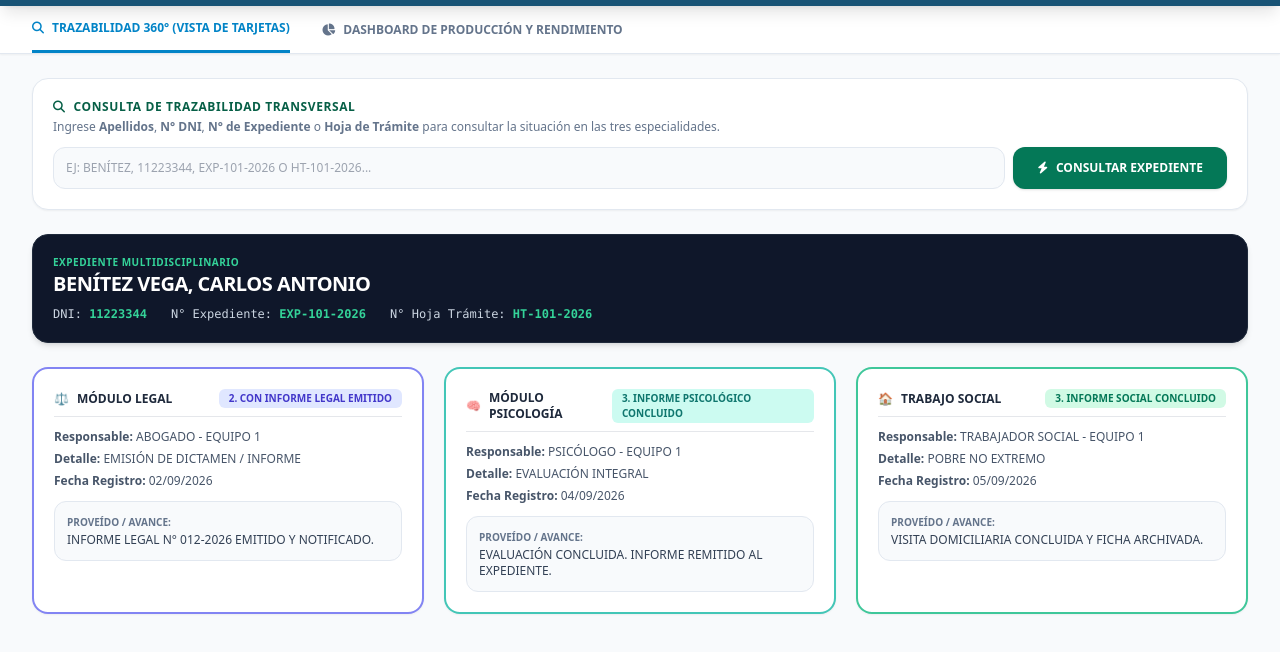
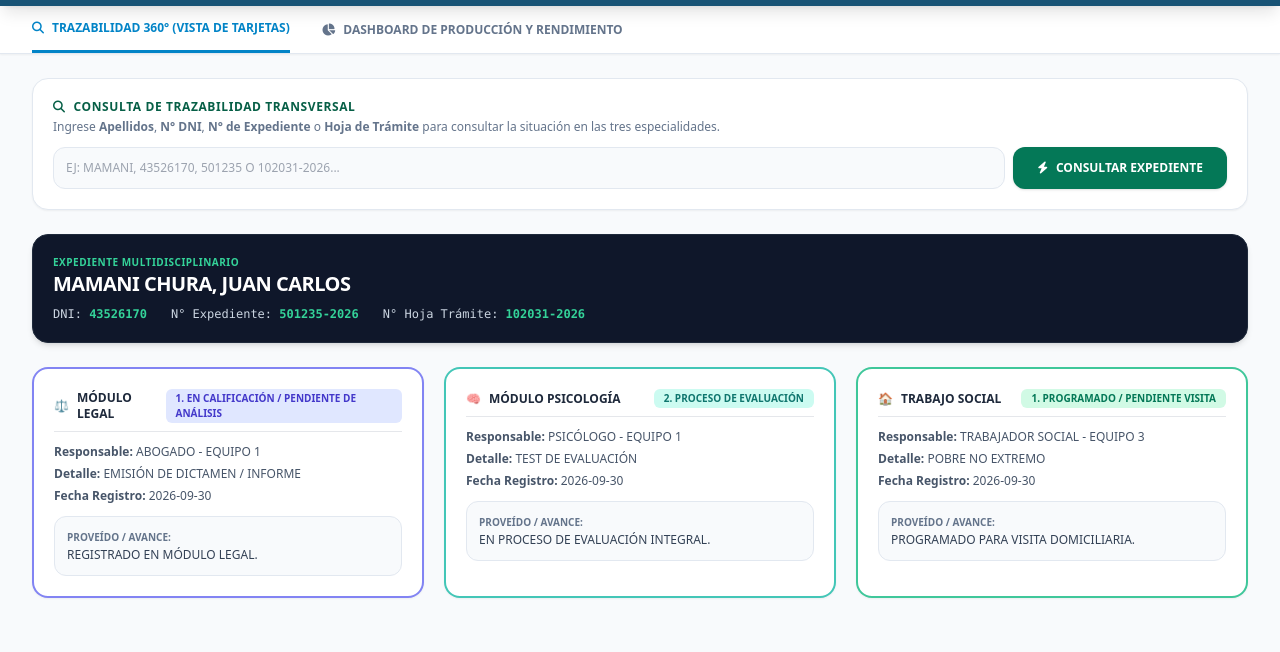
Before and after one commit to doigjorge-a11y/UPE, a plain HTML site: page index.html in a window 1280 px wide. Shown: the part 58-710 px from the top of the page. Drawn offline with nearby package versions, Linux system fonts and the light colour scheme; no server answers.

Commit message:
Update index.html

```diff
--- a/index.html
+++ b/index.html
@@ -82,7 +82,7 @@
        <p class="text-xs text-slate-500 mb-3">Ingrese <b>Apellidos</b>, <b>N° DNI</b>, <b>N° de Expediente</b> o <b>Hoja de Trámite</b> para consultar la situación en las tres especialidades.</p>
 
        <div class="flex gap-2">
-         <input type="text" id="inputBusquedaTrazabilidad" onkeyup="if(event.key==='Enter') buscarTrazabilidad360()" placeholder="Ej: BENÍTEZ, 11223344, EXP-101-2026 o HT-101-2026..." class="flex-1 p-3 bg-slate-50 border border-slate-200 rounded-xl text-xs uppercase font-medium outline-none focus:ring-2 focus:ring-emerald-600 focus:bg-white">
+         <input type="text" id="inputBusquedaTrazabilidad" onkeyup="if(event.key==='Enter') buscarTrazabilidad360()" placeholder="Ej: MAMANI, 43526170, 501235 o 102031-2026..." class="flex-1 p-3 bg-slate-50 border border-slate-200 rounded-xl text-xs uppercase font-medium outline-none focus:ring-2 focus:ring-emerald-600 focus:bg-white">
          <button type="button" onclick="buscarTrazabilidad360()" class="px-6 py-3 bg-emerald-700 hover:bg-emerald-800 text-white font-bold text-xs rounded-xl shadow transition flex items-center gap-2">
            <i class="fa-solid fa-bolt"></i> CONSULTAR EXPEDIENTE
          </button>
@@ -93,11 +93,11 @@
        <!-- CABECERA DEL EXPEDIENTE MULTIDISCIPLINARIO: ORDEN [DNI, EXPEDIENTE, HOJA TRÁMITE CON AÑO AL FINAL] -->
        <div class="bg-slate-900 text-white p-5 rounded-2xl shadow-md border border-slate-800">
          <p class="text-[10px] font-bold tracking-wider text-emerald-400 uppercase">EXPEDIENTE MULTIDISCIPLINARIO</p>
-         <h3 id="txtNombreAdministrado" class="text-xl font-bold tracking-tight">BENÍTEZ VEGA, CARLOS ANTONIO</h3>
+         <h3 id="txtNombreAdministrado" class="text-xl font-bold tracking-tight">MAMANI CHURA, JUAN CARLOS</h3>
          <div class="flex flex-wrap gap-6 text-xs font-mono text-slate-300 mt-2">
-           <span>DNI: <strong id="txtDniAdministrado" class="text-emerald-400">11223344</strong></span>
-           <span>N° Expediente: <strong id="txtExpAdministrado" class="text-emerald-400">EXP-101-2026</strong></span>
-           <span>N° Hoja Trámite: <strong id="txtHtAdministrado" class="text-emerald-400">HT-101-2026</strong></span>
+           <span>DNI: <strong id="txtDniAdministrado" class="text-emerald-400">43526170</strong></span>
+           <span>N° Expediente: <strong id="txtExpAdministrado" class="text-emerald-400">501235-2026</strong></span>
+           <span>N° Hoja Trámite: <strong id="txtHtAdministrado" class="text-emerald-400">102031-2026</strong></span>
          </div>
        </div>
 
@@ -108,16 +108,16 @@
              <div class="flex items-center gap-2 font-bold text-xs text-slate-800">
                <span>⚖️</span> <span>MÓDULO LEGAL</span>
              </div>
-             <span id="stLegal" class="px-2.5 py-0.5 bg-indigo-100 text-indigo-700 rounded-md font-bold text-[10px]">2. CON INFORME LEGAL EMITIDO</span>
+             <span id="stLegal" class="px-2.5 py-0.5 bg-indigo-100 text-indigo-700 rounded-md font-bold text-[10px]">1. EN CALIFICACIÓN / PENDIENTE DE ANÁLISIS</span>
            </div>
            <div class="text-xs space-y-1.5 text-slate-600">
              <p><b>Responsable:</b> <span id="respLegal">ABOGADO - EQUIPO 1</span></p>
              <p><b>Detalle:</b> <span id="detLegal">EMISIÓN DE DICTAMEN / INFORME</span></p>
-             <p><b>Fecha Registro:</b> <span id="fecLegal">02/09/2026</span></p>
+             <p><b>Fecha Registro:</b> <span id="fecLegal">2026-09-30</span></p>
            </div>
            <div class="bg-slate-50 p-3 rounded-xl border border-slate-200 text-xs text-slate-700">
              <p class="font-bold text-[10px] text-slate-500 uppercase mb-0.5">Proveído / Avance:</p>
-             <p id="obsLegal">INFORME LEGAL N° 012-2026 EMITIDO Y NOTIFICADO.</p>
+             <p id="obsLegal">REGISTRADO EN MÓDULO LEGAL.</p>
            </div>
          </div>
 
@@ -127,16 +127,16 @@
              <div class="flex items-center gap-2 font-bold text-xs text-slate-800">
                <span>🧠</span> <span>MÓDULO PSICOLOGÍA</span>
              </div>
-             <span id="stPsico" class="px-2.5 py-0.5 bg-teal-100 text-teal-700 rounded-md font-bold text-[10px]">3. INFORME PSICOLÓGICO CONCLUIDO</span>
+             <span id="stPsico" class="px-2.5 py-0.5 bg-teal-100 text-teal-700 rounded-md font-bold text-[10px]">2. PROCESO DE EVALUACIÓN</span>
            </div>
            <div class="text-xs space-y-1.5 text-slate-600">
              <p><b>Responsable:</b> <span id="respPsico">PSICÓLOGO - EQUIPO 1</span></p>
-             <p><b>Detalle:</b> <span id="detPsico">EVALUACIÓN INTEGRAL</span></p>
-             <p><b>Fecha Registro:</b> <span id="fecPsico">04/09/2026</span></p>
+             <p><b>Detalle:</b> <span id="detPsico">TEST DE EVALUACIÓN</span></p>
+             <p><b>Fecha Registro:</b> <span id="fecPsico">2026-09-30</span></p>
            </div>
            <div class="bg-slate-50 p-3 rounded-xl border border-slate-200 text-xs text-slate-700">
              <p class="font-bold text-[10px] text-slate-500 uppercase mb-0.5">Proveído / Avance:</p>
-             <p id="obsPsico">EVALUACIÓN CONCLUIDA. INFORME REMITIDO AL EXPEDIENTE.</p>
+             <p id="obsPsico">EN PROCESO DE EVALUACIÓN INTEGRAL.</p>
            </div>
          </div>
 
@@ -146,16 +146,16 @@
              <div class="flex items-center gap-2 font-bold text-xs text-slate-800">
                <span>🏠</span> <span>TRABAJO SOCIAL</span>
              </div>
-             <span id="stSocial" class="px-2.5 py-0.5 bg-emerald-100 text-emerald-700 rounded-md font-bold text-[10px]">3. INFORME SOCIAL CONCLUIDO</span>
+             <span id="stSocial" class="px-2.5 py-0.5 bg-emerald-100 text-emerald-700 rounded-md font-bold text-[10px]">1. PROGRAMADO / PENDIENTE VISITA</span>
            </div>
            <div class="text-xs space-y-1.5 text-slate-600">
-             <p><b>Responsable:</b> <span id="respSocial">TRABAJADOR SOCIAL - EQUIPO 1</span></p>
+             <p><b>Responsable:</b> <span id="respSocial">TRABAJADOR SOCIAL - EQUIPO 3</span></p>
              <p><b>Detalle:</b> <span id="detSocial">POBRE NO EXTREMO</span></p>
-             <p><b>Fecha Registro:</b> <span id="fecSocial">05/09/2026</span></p>
+             <p><b>Fecha Registro:</b> <span id="fecSocial">2026-09-30</span></p>
            </div>
            <div class="bg-slate-50 p-3 rounded-xl border border-slate-200 text-xs text-slate-700">
              <p class="font-bold text-[10px] text-slate-500 uppercase mb-0.5">Proveído / Avance:</p>
-             <p id="obsSocial">VISITA DOMICILIARIA CONCLUIDA Y FICHA ARCHIVADA.</p>
+             <p id="obsSocial">PROGRAMADO PARA VISITA DOMICILIARIA.</p>
            </div>
          </div>
        </div>
@@ -257,86 +257,43 @@
  </main>
 
  <script>
- // CONFIGURACIÓN DE CONEXIÓN CON GOOGLE APPS SCRIPT
  const URL_GOOGLE_APPS_SCRIPT = "https://script.google.com/macros/s/AKfycbxJtDKYNQG9zuLw4jEwJwqQuQjY7I8FF76sXKHJYY_jc9wMUG9eMrqkK6TkOQBmuN3arQ/exec";
 
- // MATRIZ DE RESPALDO (LOCAL MOCK)
+ // MATRIZ INCLUYENDO EL CASO DE JUAN CARLOS MAMANI CHURA (EXP: 501235-2026)
  const MOCK_TRAZABILIDAD = [
    {
-     administrado: "BENÍTEZ VEGA, CARLOS ANTONIO",
-     dni: "11223344",
-     ht: "HT-101-2026",
-     expediente: "EXP-101-2026",
-     legal: { estado: "2. CON INFORME LEGAL EMITIDO", resp: "ABOGADO - EQUIPO 1", det: "EMISIÓN DE DICTAMEN / INFORME", fec: "02/09/2026", obs: "INFORME LEGAL N° 012-2026 EMITIDO Y NOTIFICADO." },
-     psico: { estado: "3. INFORME PSICOLÓGICO CONCLUIDO", resp: "PSICÓLOGO - EQUIPO 1", det: "EVALUACIÓN INTEGRAL", fec: "04/09/2026", obs: "EVALUACIÓN CONCLUIDA. INFORME REMITIDO AL EXPEDIENTE." },
-     social: { estado: "3. INFORME SOCIAL CONCLUIDO", resp: "TRABAJADOR SOCIAL - EQUIPO 1", det: "POBRE NO EXTREMO", fec: "05/09/2026", obs: "VISITA DOMICILIARIA CONCLUIDA Y FICHA ARCHIVADA." }
+     administrado: "MAMANI CHURA, JUAN CARLOS",
+     dni: "43526170",
+     ht: "102031-2026",
+     expediente: "501235-2026",
+     legal: { estado: "1. EN CALIFICACIÓN / PENDIENTE DE ANÁLISIS", resp: "ABOGADO - EQUIPO 1", det: "EMISIÓN DE DICTAMEN / INFORME", fec: "2026-09-30", obs: "REGISTRADO EN MÓDULO LEGAL." },
+     psico: { estado: "2. PROCESO DE EVALUACIÓN", resp: "PSICÓLOGO - EQUIPO 1", det: "TEST DE EVALUACIÓN", fec: "2026-09-30", obs: "EN PROCESO DE EVALUACIÓN INTEGRAL." },
+     social: { estado: "1. PROGRAMADO / PENDIENTE VISITA", resp: "TRABAJADOR SOCIAL - EQUIPO 3", det: "POBRE NO EXTREMO", fec: "2026-09-30", obs: "PROGRAMADO PARA VISITA DOMICILIARIA." }
    },
    {
-     administrado: "CÓRDOVA RÍOS, ANA MARÍA",
-     dni: "22334455",
-     ht: "HT-102-2026",
-     expediente: "EXP-102-2026",
-     legal: { estado: "1. EN CALIFICACIÓN / PENDIENTE DE ANÁLISIS", resp: "ABOGADO - EQUIPO 2", det: "REVISIÓN FORMAL", fec: "08/09/2026", obs: "EN REVISIÓN DE ADMISIBILIDAD." },
-     psico: { estado: "2. PROCESO DE EVALUACIÓN / TEST", resp: "PSICÓLOGO - EQUIPO 2", det: "APLICACIÓN DE PRUEBAS", fec: "10/09/2026", obs: "SEGUNDA SESIÓN PROGRAMADA." },
-     social: { estado: "1. PROGRAMADO / PENDIENTE VISITA", resp: "TRABAJADOR SOCIAL - EQUIPO 2", det: "POBRE EXTREMO", fec: "11/09/2026", obs: "VISITA EN CAMPO PROGRAMADA PARA ESTA SEMANA." }
+     administrado: "GARCIA GARCIA, CARLOS",
+     dni: "21668732",
+     ht: "123456-2026",
+     expediente: "789012-2026",
+     legal: { estado: "2. CON INFORME LEGAL EMITIDO", resp: "ABOGADO - EQUIPO 1", det: "EMISIÓN DE DICTAMEN / INFORME", fec: "2026-09-26", obs: "INFORME EMITIDO." },
+     psico: { estado: "SIN REGISTRO", resp: "NO ASIGNADO", det: "-", fec: "-", obs: "PENDIENTE." },
+     social: { estado: "3. INFORME SOCIAL CONCLUIDO", resp: "TRABAJADOR SOCIAL - EQUIPO 1", det: "POBRE NO EXTREMO", fec: "2026-09-26", obs: "ALTA." }
    },
    {
-     administrado: "DÁVILA MENDOZA, JORGE LUIS",
-     dni: "33445566",
-     ht: "HT-103-2026",
-     expediente: "EXP-103-2026",
-     legal: { estado: "4. CONCLUIDO / ARCHIVO DEFINITIVO", resp: "ABOGADO - EQUIPO 3", det: "RESOLUCIÓN FINAL", fec: "12/09/2026", obs: "PROCESO FINALIZADO SATISFACTORIAMENTE." },
-     psico: { estado: "3. INFORME PSICOLÓGICO CONCLUIDO", resp: "PSICÓLOGO - EQUIPO 3", det: "EVALUACIÓN CLÍNICA", fec: "14/09/2026", obs: "INFORME 044-2026 EMITIDO." },
-     social: { estado: "3. INFORME SOCIAL CONCLUIDO", resp: "TRABAJADOR SOCIAL - EQUIPO 3", det: "NO POBRE / MEDIO", fec: "15/09/2026", obs: "INFORME SOCIAL REMITIDO A AUDITORÍA." }
-   },
-   {
-     administrado: "ESPINOZA CASTILLO, LUCÍA BEATRIZ",
-     dni: "44556677",
-     ht: "HT-104-2026",
-     expediente: "EXP-104-2026",
-     legal: { estado: "2. CON INFORME LEGAL EMITIDO", resp: "ABOGADO - EQUIPO 4", det: "DICTAMEN TÉCNICO", fec: "18/09/2026", obs: "DICTAMEN EMITIDO Y ENVIADO A MESA DE PARTES." },
-     psico: { estado: "1. CITADO PARA EVALUACIÓN", resp: "PSICÓLOGO - EQUIPO 4", det: "ENTREVISTA DE ENTRADA", fec: "19/09/2026", obs: "CITACIÓN NOTIFICADA VÍA TELEFÓNICA." },
-     social: { estado: "1. PROGRAMADO / PENDIENTE VISITA", resp: "TRABAJADOR SOCIAL - EQUIPO 4", det: "POBRE NO EXTREMO", fec: "20/09/2026", obs: "PENDIENTE CONFIRMACIÓN DE DIRECCIÓN." }
-   },
-   {
-     administrado: "FUENTES SALAZAR, PEDRO PABLO",
-     dni: "55667788",
-     ht: "HT-105-2026",
-     expediente: "EXP-105-2026",
-     legal: { estado: "1. EN CALIFICACIÓN / PENDIENTE DE ANÁLISIS", resp: "ABOGADO - EQUIPO 5", det: "ANÁLISIS DOCUMENTARIO", fec: "22/09/2026", obs: "EVALUANDO PRUEBAS PRESENTADAS." },
-     psico: { estado: "2. PROCESO DE EVALUACIÓN / TEST", resp: "PSICÓLOGO - EQUIPO 5", det: "SESIÓN INDIVIDUAL", fec: "23/09/2026", obs: "PRIMERA EVALUACIÓN COMPLETADA." },
-     social: { estado: "3. INFORME SOCIAL CONCLUIDO", resp: "TRABAJADOR SOCIAL - EQUIPO 5", det: "POBRE EXTREMO", fec: "24/09/2026", obs: "FICHA SOCIOECONÓMICA APROBADA." }
-   },
-   {
-     administrado: "GUTIÉRREZ VARGAS, ELENA PATRICIA",
-     dni: "66778899",
-     ht: "HT-106-2026",
-     expediente: "EXP-106-2026",
-     legal: { estado: "4. CONCLUIDO / ARCHIVO DEFINITIVO", resp: "ABOGADO - EQUIPO 6", det: "ARCHIVADO", fec: "25/09/2026", obs: "CONCLUIDO POR CUMPLIMIENTO DE PLAZO." },
-     psico: { estado: "3. INFORME PSICOLÓGICO CONCLUIDO", resp: "PSICÓLOGO - EQUIPO 6", det: "EVALUACIÓN PERICIAL", fec: "26/09/2026", obs: "INFORME EMITIDO AL AREA LEGAL." },
-     social: { estado: "4. DIRECCIÓN NO UBICADA", resp: "TRABAJADOR SOCIAL - EQUIPO 6", det: "INSPECCIÓN FALLIDA", fec: "28/09/2026", obs: "NO SE UBICÓ EL DOMICILIO INDICADO." }
+     administrado: "GARCÍA LÓPEZ, MARÍA ELENA",
+     dni: "41234567",
+     ht: "123456-2026",
+     expediente: "456789-2026",
+     legal: { estado: "2. CON INFORME LEGAL EMITIDO", resp: "ABOGADO - EQUIPO 1", det: "EMISIÓN DE DICTAMEN / INFORME", fec: "2026-09-26", obs: "INFORME LEGAL CONCLUIDO." },
+     psico: { estado: "3. INFORME PSICOLÓGICO CONCLUIDO", resp: "PSICÓLOGO - EQUIPO 2", det: "EVALUACIÓN PSICOLÓGICA", fec: "25/09/2026", obs: "INFORME FINAL EMITIDO." },
+     social: { estado: "3. INFORME SOCIAL CONCLUIDO", resp: "TRABAJADOR SOCIAL - EQUIPO 1", det: "VISITA DOMICILIARIA", fec: "27/09/2026", obs: "VISITA REALIZADA." }
    }
  ];
 
  const MOCK_GENERAL = [
-   { modulo: 'LEGAL', equipo: 'ABOGADO - EQUIPO 1', estado: '2. CON INFORME LEGAL EMITIDO', fechaRegistro: '2026-09-02' },
-   { modulo: 'PSICOLOGIA', equipo: 'PSICÓLOGO - EQUIPO 1', estado: '3. INFORME PSICOLÓGICO CONCLUIDO', fechaRegistro: '2026-09-04' },
-   { modulo: 'TRABAJO_SOCIAL', equipo: 'TRABAJADOR SOCIAL - EQUIPO 1', estado: '3. INFORME SOCIAL CONCLUIDO', fechaRegistro: '2026-09-05' },
-   { modulo: 'LEGAL', equipo: 'ABOGADO - EQUIPO 2', estado: '1. EN CALIFICACIÓN / PENDIENTE DE ANÁLISIS', fechaRegistro: '2026-09-08' },
-   { modulo: 'PSICOLOGIA', equipo: 'PSICÓLOGO - EQUIPO 2', estado: '2. PROCESO DE EVALUACIÓN / TEST', fechaRegistro: '2026-09-10' },
-   { modulo: 'TRABAJO_SOCIAL', equipo: 'TRABAJADOR SOCIAL - EQUIPO 2', estado: '1. PROGRAMADO / PENDIENTE VISITA', fechaRegistro: '2026-09-11' },
-   { modulo: 'LEGAL', equipo: 'ABOGADO - EQUIPO 3', estado: '4. CONCLUIDO / ARCHIVO DEFINITIVO', fechaRegistro: '2026-09-12' },
-   { modulo: 'PSICOLOGIA', equipo: 'PSICÓLOGO - EQUIPO 3', estado: '3. INFORME PSICOLÓGICO CONCLUIDO', fechaRegistro: '2026-09-14' },
-   { modulo: 'TRABAJO_SOCIAL', equipo: 'TRABAJADOR SOCIAL - EQUIPO 3', estado: '3. INFORME SOCIAL CONCLUIDO', fechaRegistro: '2026-09-15' },
-   { modulo: 'LEGAL', equipo: 'ABOGADO - EQUIPO 4', estado: '2. CON INFORME LEGAL EMITIDO', fechaRegistro: '2026-09-18' },
-   { modulo: 'PSICOLOGIA', equipo: 'PSICÓLOGO - EQUIPO 4', estado: '1. CITADO PARA EVALUACIÓN', fechaRegistro: '2026-09-19' },
-   { modulo: 'TRABAJO_SOCIAL', equipo: 'TRABAJADOR SOCIAL - EQUIPO 4', estado: '1. PROGRAMADO / PENDIENTE VISITA', fechaRegistro: '2026-09-20' },
-   { modulo: 'LEGAL', equipo: 'ABOGADO - EQUIPO 5', estado: '1. EN CALIFICACIÓN / PENDIENTE DE ANÁLISIS', fechaRegistro: '2026-09-22' },
-   { modulo: 'PSICOLOGIA', equipo: 'PSICÓLOGO - EQUIPO 5', estado: '2. PROCESO DE EVALUACIÓN / TEST', fechaRegistro: '2026-09-23' },
-   { modulo: 'TRABAJO_SOCIAL', equipo: 'TRABAJADOR SOCIAL - EQUIPO 5', estado: '3. INFORME SOCIAL CONCLUIDO', fechaRegistro: '2026-09-24' },
-   { modulo: 'LEGAL', equipo: 'ABOGADO - EQUIPO 6', estado: '4. CONCLUIDO / ARCHIVO DEFINITIVO', fechaRegistro: '2026-09-25' },
-   { modulo: 'PSICOLOGIA', equipo: 'PSICÓLOGO - EQUIPO 6', estado: '3. INFORME PSICOLÓGICO CONCLUIDO', fechaRegistro: '2026-09-26' },
-   { modulo: 'TRABAJO_SOCIAL', equipo: 'TRABAJADOR SOCIAL - EQUIPO 6', estado: '4. DIRECCIÓN NO UBICADA', fechaRegistro: '2026-09-28' }
+   { modulo: 'LEGAL', equipo: 'ABOGADO - EQUIPO 1', estado: '1. EN CALIFICACIÓN / PENDIENTE DE ANÁLISIS', fechaRegistro: '2026-09-30' },
+   { modulo: 'LEGAL', equipo: 'ABOGADO - EQUIPO 1', estado: '2. CON INFORME LEGAL EMITIDO', fechaRegistro: '2026-09-26' },
+   { modulo: 'LEGAL', equipo: 'ABOGADO - EQUIPO 1', estado: '2. CON INFORME LEGAL EMITIDO', fechaRegistro: '2026-09-26' }
  ];
 
  var listaExpedientes = MOCK_GENERAL;
@@ -353,13 +310,17 @@
    try {
      const response = await fetch(`${URL_GOOGLE_APPS_SCRIPT}?accion=obtenerConsolidado`);
      const data = await response.json();
-     if (data && data.trazabilidad && data.general) {
-       if (data.trazabilidad.length > 0) MOCK_TRAZABILIDAD.length = 0, MOCK_TRAZABILIDAD.push(...data.trazabilidad);
-       if (data.general.length > 0) MOCK_GENERAL.length = 0, MOCK_GENERAL.push(...data.general);
+     if (data && data.trazabilidad && data.trazabilidad.length > 0) {
+       MOCK_TRAZABILIDAD.length = 0;
+       MOCK_TRAZABILIDAD.push(...data.trazabilidad);
+     }
+     if (data && data.general && data.general.length > 0) {
+       MOCK_GENERAL.length = 0;
+       MOCK_GENERAL.push(...data.general);
        listaExpedientes = MOCK_GENERAL;
      }
    } catch (err) {
-     console.warn("Modo offline o error de red con Google Sheets. Usando base local de respaldo.", err);
+     console.warn("Usando base local optimizada.", err);
    }
  }
 
@@ -399,17 +360,18 @@
      return;
    }
 
+   // BÚSQUEDA FLEXIBLE: PERMITE BUSCAR TANTO "501235" COMO "501235-2026"
    var encontrado = MOCK_TRAZABILIDAD.find(function(item) {
      var matchApellidos  = normalizarTexto(item.administrado).includes(busqueda);
      var matchDni        = normalizarTexto(item.dni).includes(busqueda);
-     var matchExpediente = normalizarTexto(item.expediente).includes(busqueda);
-     var matchHT         = normalizarTexto(item.ht).includes(busqueda);
+     var matchExpediente = normalizarTexto(item.expediente).includes(busqueda) || normalizarTexto(item.expediente).startsWith(busqueda + "-");
+     var matchHT         = normalizarTexto(item.ht).includes(busqueda) || normalizarTexto(item.ht).startsWith(busqueda + "-");
 
      return matchApellidos || matchDni || matchExpediente || matchHT;
    });
 
    if (!encontrado) {
-     alert("No se encontró ningún registro en el servidor que coincida con: '" + inputValor + "'.");
+     alert("No se encontró ningún registro que coincida con: '" + inputValor + "'.");
      return;
    }
 
@@ -496,7 +458,7 @@
    chartEspProd = new Chart(ctxEsp, {
      type: 'bar',
      data: {
-       labels: ['Legal ⚖️️', 'Psicología 🧠', 'Trabajo Social 🏠'],
+       labels: ['Legal ⚖️', 'Psicología 🧠', 'Trabajo Social 🏠'],
        datasets: [
          { label: 'Concluidos / Emitidos', data: [legConc, psiConc, socConc], backgroundColor: '#10b981' },
          { label: 'En Proceso / Pendientes', data: [legProc, psiProc, socProc], backgroundColor: '#f59e0b' }
```
